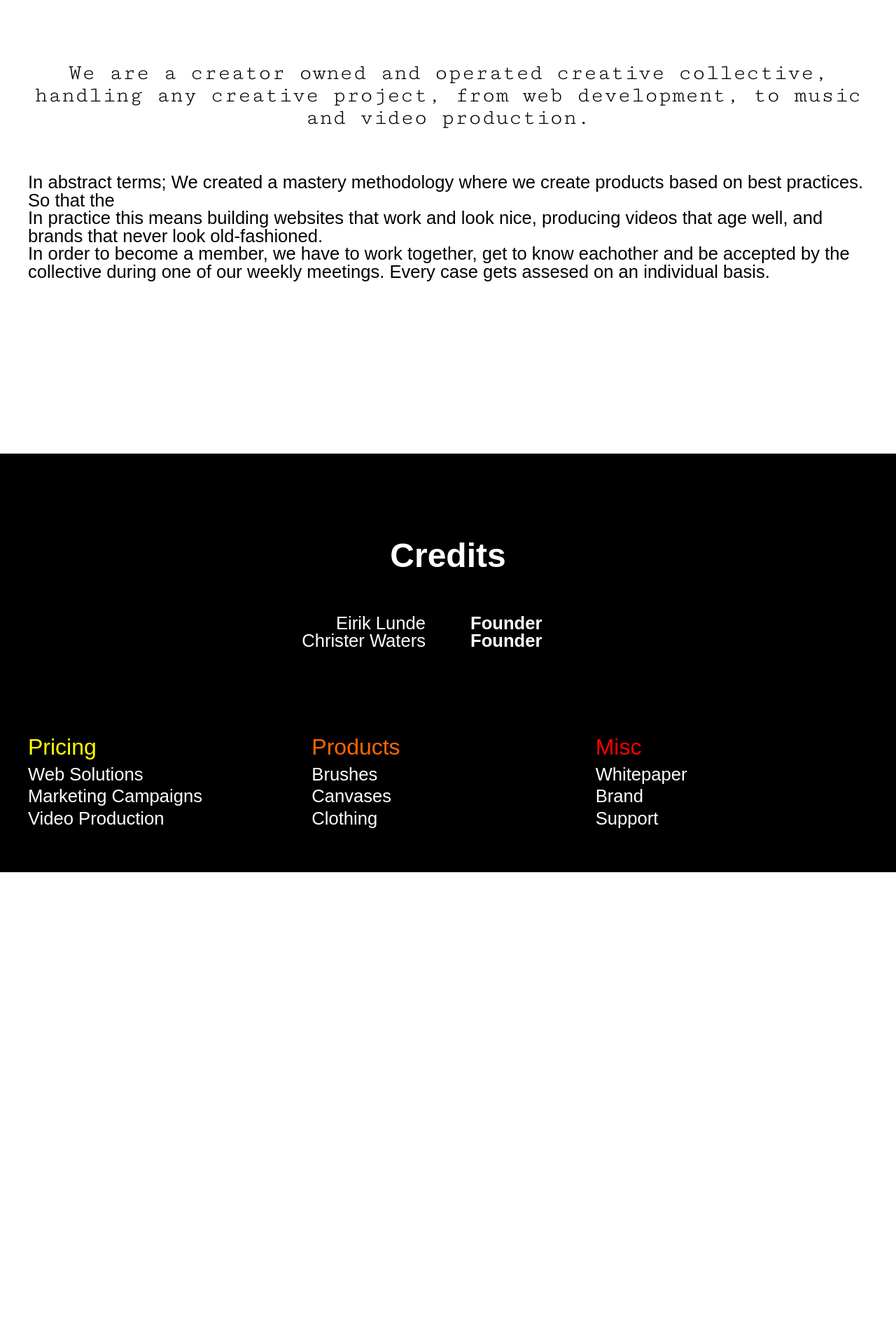
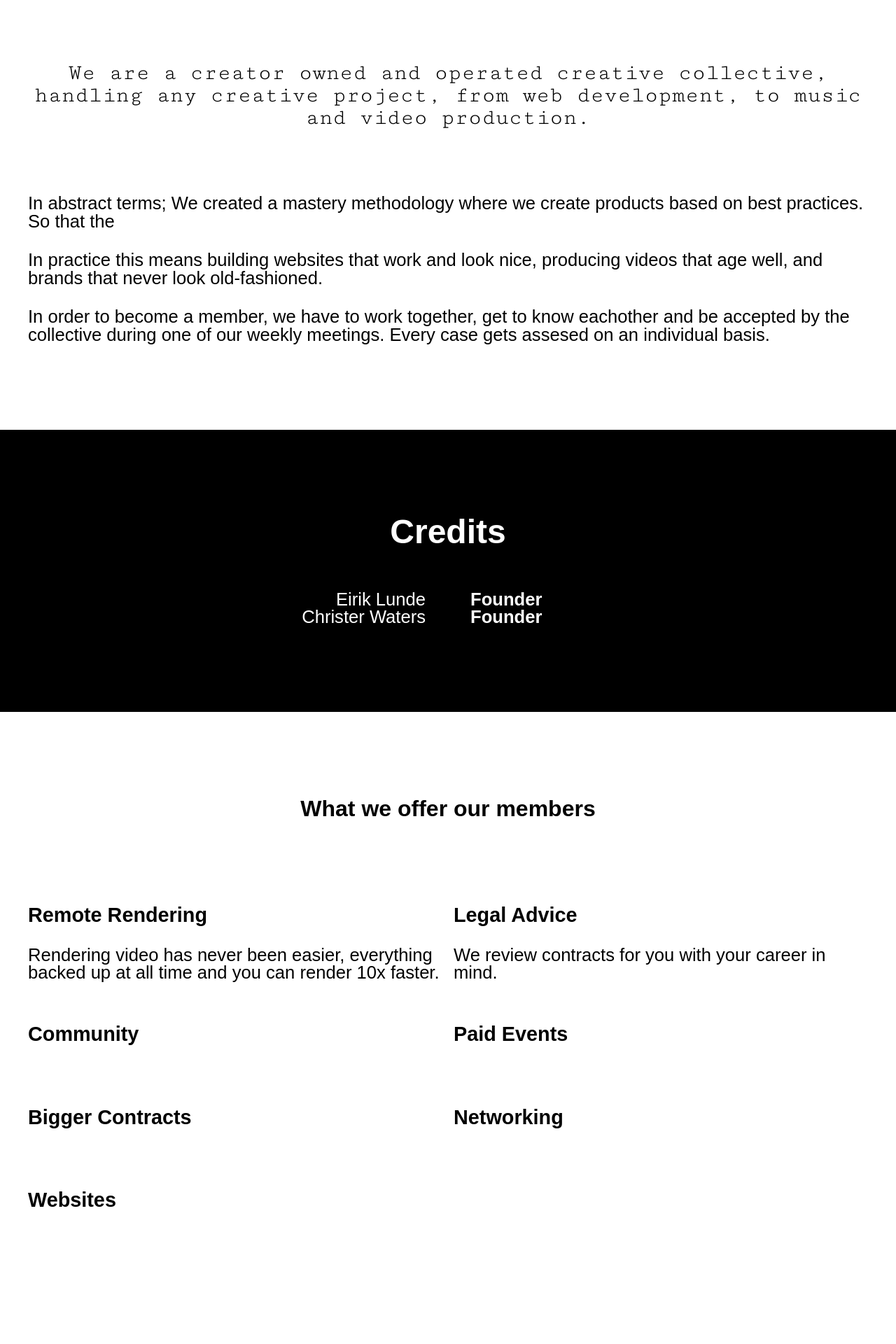
Before and after one commit to christerwaters/ao, a PHP site: page /about in a window 1280 px wide. Shown: the part 328-2248 px from the top of the page at 70% size. Before the commit the page ends 1574 px from the top, so only its background shows below. Run offline with PHP 8.4, Linux system fonts and the light colour scheme; some web fonts are replaced.

Commit message:
Layout changes to /about

```diff
--- a/about/index.html
+++ b/about/index.html
@@ -45,7 +45,7 @@
 		<div class="container center full-width bg-white">
 			<div class="row">
 				<div class="col-xs-12">
-					<div class="large-spacer"></div>
+					<div class="lg-spacer"></div>
 					<h1 class="headline center txt-black">
 						About
 					</h1>
@@ -59,19 +59,22 @@
 					<p class="txt-black about intro">
 						We are a creator owned and operated creative collective, handling any creative project, from web development, to music and video production.
 					</p>
+					<div class="xs-spacer"></div>
 					<div style="height:64px;"></div>
 						<p class="txt-left">
 							In abstract terms; We created a mastery methodology where we create products based on best practices. So that the
 						</p>
+						<div class="xs-spacer"></div>
 						<p class="txt-left">
 							In practice this means building websites that work and look nice, producing videos that age well, and brands that never look old-fashioned.
 						</p>
+						<div class="xs-spacer"></div>
 						<p class="txt-left">
 							In order to become a member, we have to work together, get to know eachother and be accepted by the collective during one of our weekly meetings. Every case gets assesed on an individual basis.
 						</p>
 					<p class="about">
 					</p>
-					<div class="large-spacer"></div>
+					<div class="md-spacer"></div>
 				</div>
 			</div>
 		</div>
@@ -112,6 +115,66 @@
 					</div>
 				</div>
 			</div>
+				<div class="md-spacer"></div>
+		</div>
+		<div class="container center full-width bg-white">
+			<div class="row">
+				<div class="col-xs-12">
+					<div class="md-spacer"></div>
+					<h2 class="headline center txt-black">
+						What we offer our members
+					</h2>
+					<div class="md-spacer"></div>
+				</div>
+			</div>
+		</div>
+
+		<div class="container">
+			<div class="row">
+				<div class="col-xs-12 col-md-6">
+					<h3>Remote Rendering</h3>
+					<div class="xs-spacer"></div>
+					<p> Rendering video has never been easier, everything backed up at all time and you can render 10x faster. </p>
+					<div class="sm-spacer"></div>
+				</div>
+				<div class="col-xs-12 col-md-6">
+					<h3>Legal Advice</h3>
+					<div class="xs-spacer"></div>
+					<p> We review contracts for you with your career in mind. </p>
+					<div class="sm-spacer"></div>
+				</div>
+				<div class="col-xs-12 col-md-6">
+					<h3>Community</h3>
+					<div class="xs-spacer"></div>
+					<p> </p>
+					<div class="sm-spacer"></div>
+				</div>
+				<div class="col-xs-12 col-md-6">
+					<h3>Paid Events</h3>
+					<div class="xs-spacer"></div>
+					<p> </p>
+					<div class="sm-spacer"></div>
+				</div>
+				<div class="col-xs-12 col-md-6">
+					<h3>Bigger Contracts</h3>
+					<div class="xs-spacer"></div>
+					<p> </p>
+					<div class="sm-spacer"></div>
+				</div>
+				<div class="col-xs-12 col-md-6">
+					<h3>Networking</h3>
+					<div class="xs-spacer"></div>
+					<p> </p>
+					<div class="sm-spacer"></div>
+				</div>
+				<div class="col-xs-12 col-md-6">
+					<h3>Websites</h3>
+					<div class="xs-spacer"></div>
+					<p> </p>
+					<div class="sm-spacer"></div>
+				</div>
+			</div>
+				<div class="md-spacer"></div>
 		</div>
 		<div class="full-width bg-black txt-white">
 			<div class="md-spacer"></div>
--- a/css/theme.css
+++ b/css/theme.css
@@ -2157,7 +2157,8 @@ blockquote span {
   position: relative; }
 
 .tail img {
-  width: 100%; }
+  width: 100%;
+  height: auto; }
 
 .tail {
   top: 0;
@@ -2165,7 +2166,7 @@ blockquote span {
   display: none;
   position: absolute;
   float: left;
-  width: 200px;
+  width: 40%;
   transition: top .2s, left .2s; }
 
 .person:hover .tail {
--- a/css/theme.scss
+++ b/css/theme.scss
@@ -582,6 +582,7 @@ blockquote span{
 }
 .tail img{
 	width:100%;
+	height:auto;
 }
 .tail{
 	top:0;
@@ -589,7 +590,7 @@ blockquote span{
 	display:none;
 	position: absolute;
 	float: left;
-	width:200px;
+	width:40%;
 	transition: top .2s, left .2s;
 }
 .person:hover .tail{
--- a/js/about.js
+++ b/js/about.js
@@ -1,7 +1,6 @@
 $(document).bind('mousemove', function(e){
     $('.tail').css({
-       left:  e.pageX + Math.floor((Math.random() * 5) + 1),
-       top:   e.pageY + Math.floor((Math.random() * 5) + 1)
+       top:   e.pageY + Math.floor((Math.random() * 5) + 1)-200
     });
     //$('.tail').css({
     //   left:  e.pageX + Math.floor((Math.random() * 5) + 1),
```
Also changed, not shown: 1 other file.
